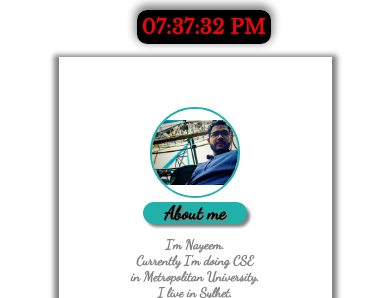
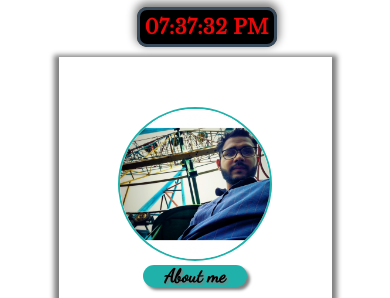
Before and after one commit to Nayeemz-dot/Nayeemz.github.io, a plain HTML site: page index.html in a window 390 px wide. Shown: the part 63-361 px from the top of the page. Drawn offline with nearby package versions, Linux system fonts and the light colour scheme; a web font is replaced by a local one.

Commit message:
Update file css

```diff
--- a/index.css
+++ b/index.css
@@ -34,6 +34,7 @@ body{
  box-shadow: 0px -3px 8px 2px gray;
  background-color: black;
  border-radius: 10px;
+ border: solid #3A4C5C;
  padding: 5px;
  margin:0px 500px 0px 540px;
  font-family: 'Libre Baskerville', serif;
@@ -132,18 +133,14 @@ body{
 #time{
  font-size: 20px;
  box-shadow: 0px -3px 8px 2px gray;
+ border: solid #3A4C5C;
  background-color: black;
  padding: 5px;
  margin:0% 20% 0% 35%;
 
 }
 
-.profile{
- width:50%;
- height:50%;
- border-radius:100%;
 
-}
 
 .info h3{
 
```
